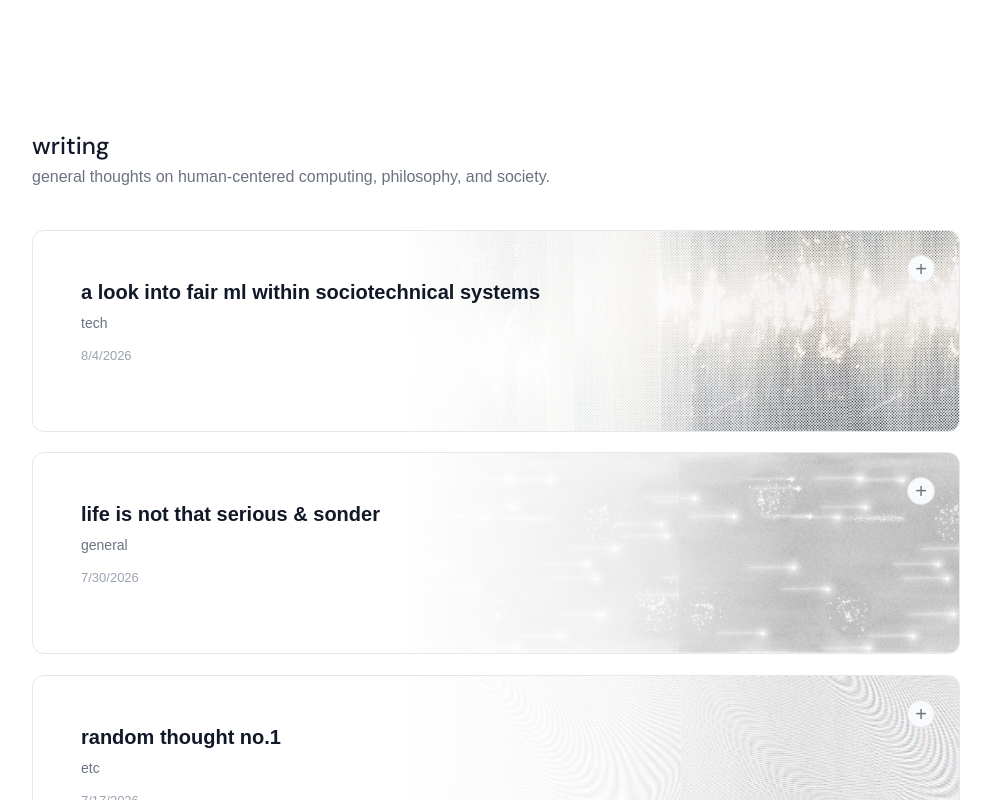
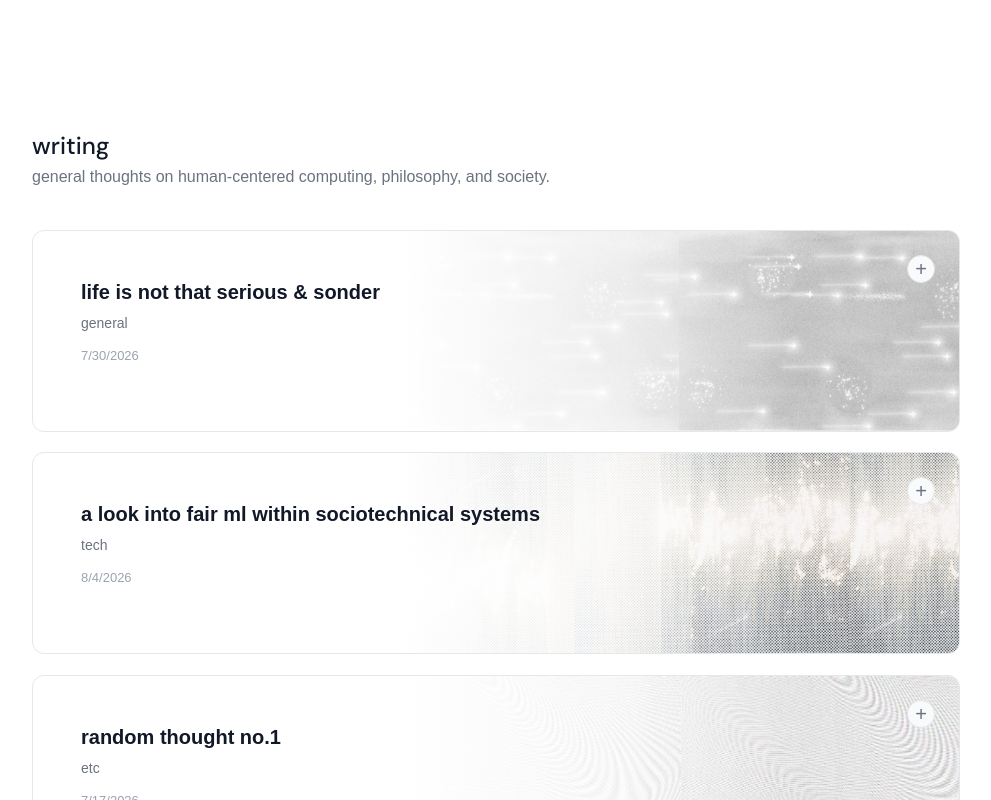
Before and after one commit to marla-tumenjargal/new-dash, a Next.js app: page /writing in a window 1280 px wide. Shown: the top 800 px of the page, without its empty margins (176-1167 px from the left). Built offline with nearby package versions, Linux system fonts and the light colour scheme.

Commit message:
more updates yea

```diff
--- a/app/footer/page.tsx
+++ b/app/footer/page.tsx
@@ -8,7 +8,7 @@ export default function Footer() {
                 <div className="footer-content">
                     <div className="footer-inner">
                         <div className="footer-left">
-                         2026 - Marla Tumenjargal →
+                         last updated: august 5th, 2026 →
                         </div>
 
                         <div className="footer-right">
--- a/app/writing/page.tsx
+++ b/app/writing/page.tsx
@@ -17,8 +17,22 @@ export default function WritingPage() {
   const [expandedArticle, setExpandedArticle] = useState<Article | null>(null);
 
   const articles: Article[] = [
+
     {
       id: 1,
+      title: "life is not that serious & sonder",
+      author: "general",
+      blocks: "7/30/2026",
+      images: ['/greenblue.jpg'],
+      content: `these past few months, i traveled through japan, mongolia, and ulan-ude (southern siberia). three very different places. yet out of the three, ulan-ude was the most different than what i had expected. for a lot of my life, i saw russia through this hyperfixated lens that the media had portrayed to me -- war, death, inhumane violence, communism. this is a country with a complicated history, one that still condones acts of violence i do not and will not stand behind. that hasn't changed. yet during my time there, i felt like i was pulling away this red-stained curtain to see something new and refreshing.
+
+i only went to the cities closest to the mongolian border, in the pribaikalsky district, and to lake baikal itself. i met buryats and mongolians, saw some french backpackers in our hostel, and restaurant owners pumping out bowls of borsch and piroshki. i saw faces that were tired but hopeful and resilient. this is all described by John Koenig in his novel the “Dictionary of Obscure Sorrows” where he defines sonder. it feels odd to condense such a grand feeling into a single word, but its main definition goes along the lines that every one of these people have their own backstory that is just as complex as our own. that realization has put less seriousness into my life. that, at the end of the day, my worldview has shifted most when i am actively increasing exposure of new experiences into my life. but i believe the most important contributor to broadening our perspectives is how we implement those beliefs into actions. for instance, its easy to say “oh, this person has good morals” when those morals haven’t been put to the test. the same principle goes for perspectives because you only know what you believe in when you have to make a decision. at such young ages in our late 18s and 20s, our minds are playdoh. as eileen gu says, “we have neuroplasticity on our side.” it is not too late to form new ideas and beliefs about what success looks like, about balance and relationships and our routine.
+
+* my writing is rusty, hope the messages goes through well. open to feedback!
+
+      `},
+      {
+        id: 2,
         title: "a look into fair ml within sociotechnical systems",
         author: "tech",
         blocks: "8/4/2026",
@@ -43,19 +57,6 @@ technical systems are designed to optimize clearly defined goals, whereas social
 
   as a closing thought, looking at fair ml through this society + tech-focused lens is incredibly valuable because it shows us how sociotechnical systems are cycles (2 way streets!). `},
 
-    {
-      id: 2,
-      title: "life is not that serious & sonder",
-      author: "general",
-      blocks: "7/30/2026",
-      images: ['/greenblue.jpg'],
-      content: `these past few months, i traveled through japan, mongolia, and ulan-ude (southern siberia). three very different places. yet out of the three, ulan-ude was the most different than what i had expected. for a lot of my life, i saw russia through this hyperfixated lens that the media had portrayed to me -- war, death, inhumane violence, communism. this is a country with a complicated history, one that still condones acts of violence i do not and will not stand behind. that hasn't changed. yet during my time there, i felt like i was pulling away this red-stained curtain to see something new and refreshing.
-
-i only went to the cities closest to the mongolian border, in the pribaikalsky district, and to lake baikal itself. i met buryats and mongolians, saw some french backpackers in our hostel, and restaurant owners pumping out bowls of borsch. i saw faces that were tired but hopeful and resilient. this is all described by John Koenig in his novel the “Dictionary of Obscure Sorrows” where he defines sonder. it feels odd to condense such a grand feeling into a single word, but its main definition goes along the lines that every one of these people have their own backstory that is just as complex as our own. that realization has put less seriousness into my life. that, at the end of the day, my worldview has shifted most when i am actively increasing exposure of new experiences into my life. but i believe the most important contributor to broadening our perspectives is how we implement those beliefs into actions. for instance, its easy to say “oh, this person has good morals” when those morals haven’t been put to the test. the same principle goes for perspectives because you only know what you believe in when you have to make a decision. at such young ages in our late 18s and 20s, our minds are playdoh. as eileen gu says, “we have neuroplasticity on our side.” it is not too late to form new ideas and beliefs about what success looks like, about balance and relationships and our routine.
-
-* my writing is rusty, hope the messages goes through well. open to feedback!
-
-      `},
 
     {
         id: 3,
@@ -147,7 +148,7 @@ the more i continue to create and learn from others, the more i realize how much
       author: "opinion",
       blocks: "7/11/2025",
       images: ['/rnb.jpg'],
-      content: `<span class="highlight">preparation + opportunity = luck.</span>`
+      content: `<span class="highlight">preparation + opportunity = luck. also, when the goal is to experience, everything is a win. >></span>`
     },
     {
       id: 9,
```
Lines whose indentation alone changed are shown as unchanged.
